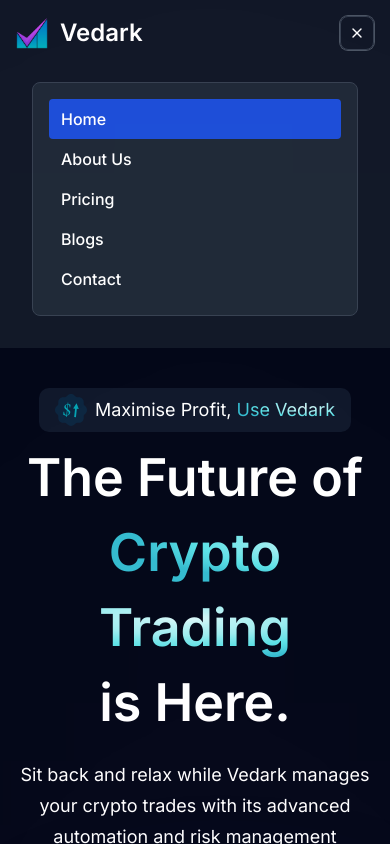
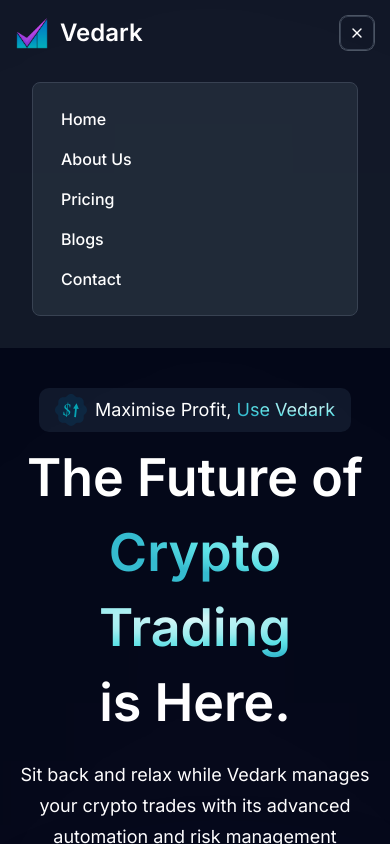
Before and after one commit to rohit4242/verdark-tech-main, a Next.js app: page / in a window 390 px wide. Both pictures are taken after a click on the button "Toggle navigation". Shown: the top 844 px of the page. Built offline with nearby package versions, Linux system fonts and the light colour scheme.

Commit message:
bug one more fix

```diff
--- a/src/components/NavBar.tsx
+++ b/src/components/NavBar.tsx
@@ -115,7 +115,7 @@ const NavBar: FC<NavBarProps> = ({ className }) => {
               <li>
                 <a
                   href="/"
-                  className="block py-2 px-3  bg-blue-700 rounded md:bg-transparent  md:p-0 text-white md:text-gradient"
+                  className="block py-2 px-3  rounded  md:border-0  md:p-0 text-white md:hover:text-gradient hover:bg-gray-700 hover:text-gradient md:hover:bg-transparent"
                   aria-current="page"
                 >
                   Home
```
